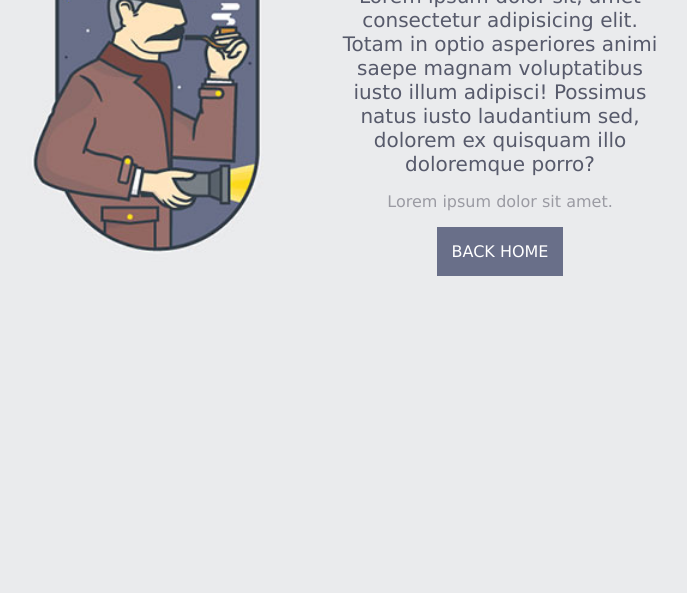
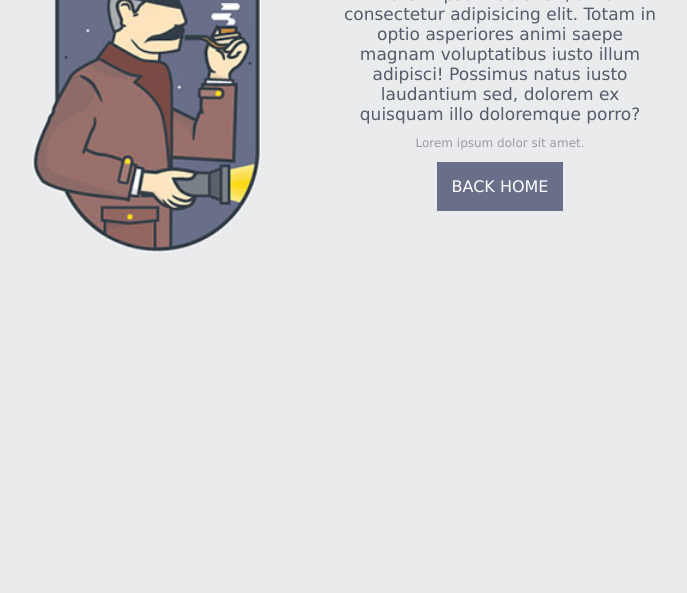
Before and after one commit to ZilvinasSvirskas/2-serlokas, a website: page index.html in a window 1280 px wide. Shown: the part 207-800 px from the top of the page, without its empty margins (298-985 px from the left). Drawn offline with Linux system fonts and the light colour scheme.

Commit message:
Size update

```diff
--- a/index.html
+++ b/index.html
@@ -12,8 +12,8 @@
        <img style="width: 40%; float: left; " src="./Serlokas.png"alt="Serlokas su pypke menesienoje">
        <div style="width: 50%; float:right; text-align: center;margin-top: 50px;">
            <h1 style="font-family: Verdana, Geneva, Tahoma, sans-serif;margin: 0;font-size: 60px;color: #343E48;">404</h1>
-           <p style="font-family: Verdana, Geneva, Tahoma, sans-serif;font-size: 20px;margin: 0;color: #575A6B;">Lorem ipsum dolor sit, amet consectetur adipisicing elit. Totam in optio asperiores animi saepe magnam voluptatibus iusto illum adipisci! Possimus natus iusto laudantium sed, dolorem ex quisquam illo doloremque porro?</p>
-           <p style="font-family: Verdana, Geneva, Tahoma, sans-serif;color: #9B9BA3;">Lorem ipsum dolor sit amet.</p>
+           <p style="font-family: Verdana, Geneva, Tahoma, sans-serif;font-size: 17px;margin: 0;color: #575A6B;">Lorem ipsum dolor sit, amet consectetur adipisicing elit. Totam in optio asperiores animi saepe magnam voluptatibus iusto illum adipisci! Possimus natus iusto laudantium sed, dolorem ex quisquam illo doloremque porro?</p>
+           <p style="font-family: Verdana, Geneva, Tahoma, sans-serif;font-size: 12px;color: #9B9BA3;">Lorem ipsum dolor sit amet.</p>
            <a style="display: inline-block; font-family: Verdana, Geneva, Tahoma, sans-serif;background-color: #696F89;color: #fff;text-decoration:none;padding: 15px;text-transform: uppercase; href="#">Back Home</a>
        </div>
    </main>
```
